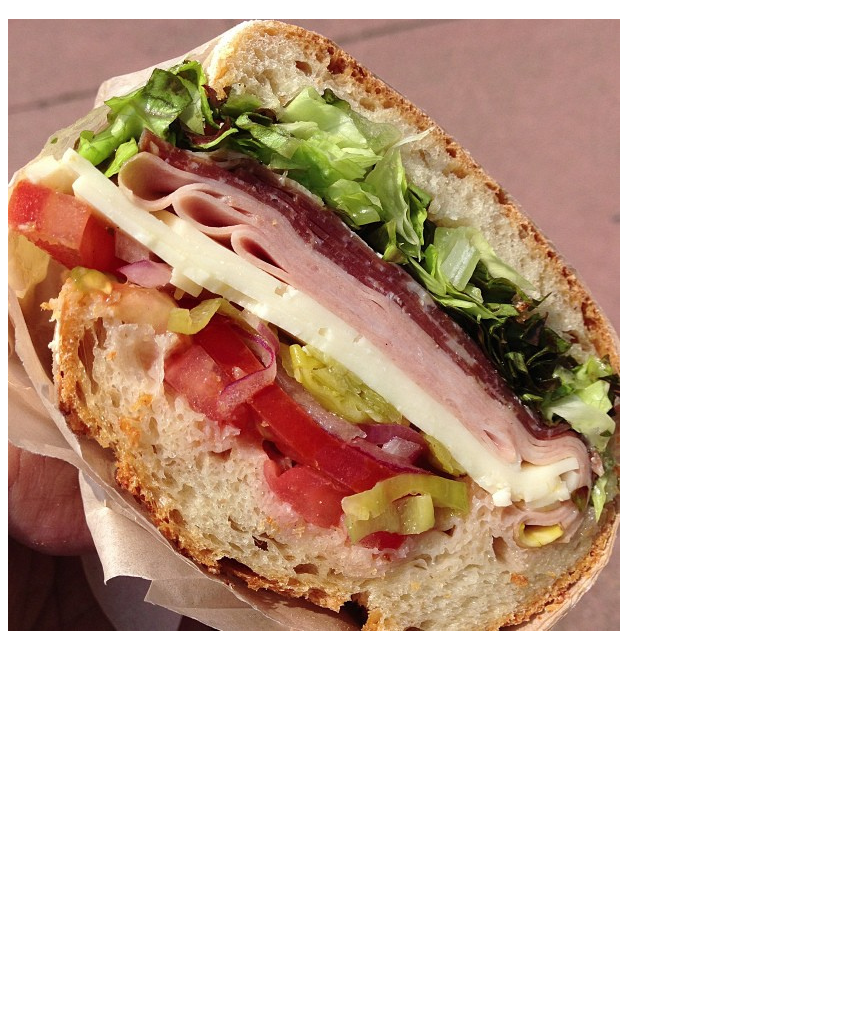
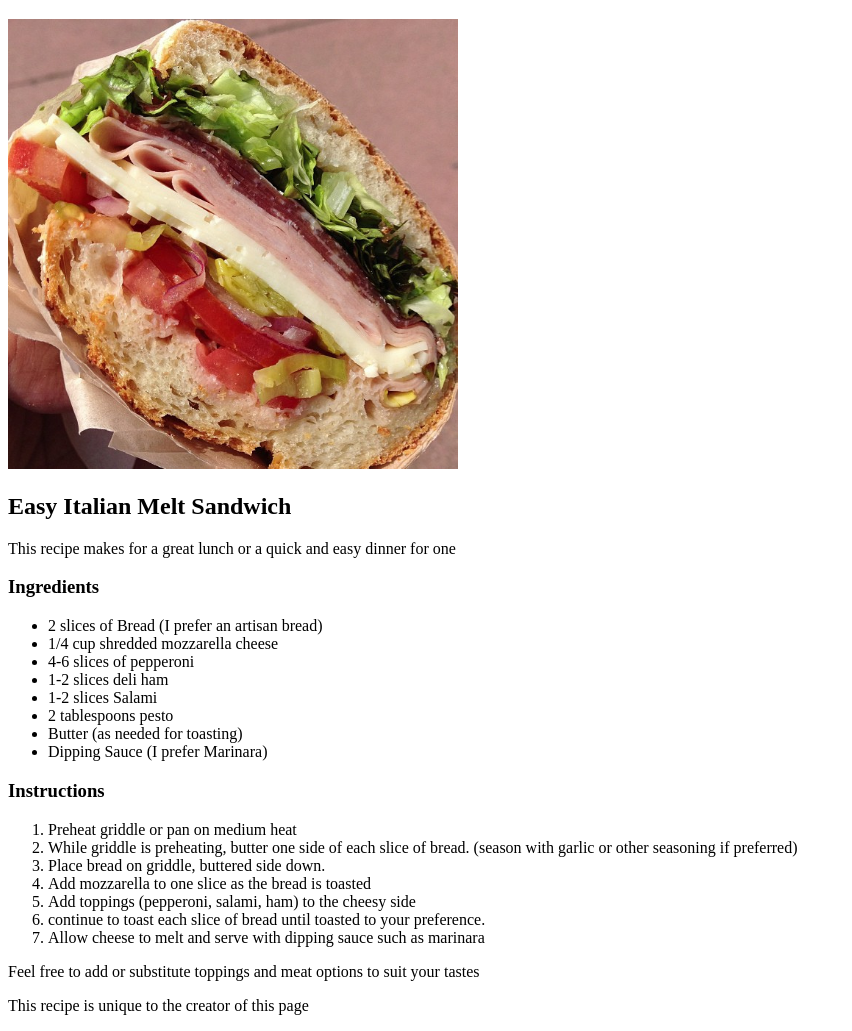
Before and after one commit to jhwk316/odin-recipes, a plain HTML site: page recipes/italian_melt.html in a window 1280 px wide. Shown: the part 61-1092 px from the top of the page, without its empty margins (0-852 px from the left). Before the commit the page ends 800 px from the top, so only its background shows below. Drawn offline with Linux system fonts and the light colour scheme.

Commit message:
italian melt finished

```diff
--- a/recipes/italian_melt.html
+++ b/recipes/italian_melt.html
@@ -8,7 +8,33 @@
 </head>
 <body>
     <h1>Italian Melt</h1>
-    <img src="../img/Italian_melt.jpg"
+    <img src="../img/Italian_melt.jpg" width="450px" alt="italian_melt">
+    <h2>Easy Italian Melt Sandwich</h2>
+    <p>This recipe makes for a great lunch or a quick and easy dinner for one</p>
+    <h3>Ingredients</h3>
+        <ul>
+            <li>2 slices of Bread (I prefer an artisan bread)</li>
+            <li>1/4 cup shredded mozzarella cheese</li>
+            <li>4-6 slices of pepperoni</li>
+            <li>1-2 slices deli ham</li>
+            <li>1-2 slices Salami</li>
+            <li>2 tablespoons pesto</li>
+            <li>Butter (as needed for toasting)</li>
+            <li>Dipping Sauce (I prefer Marinara)</li>
+        </ul>
 
+        <h3>Instructions</h3>
+        <ol>
+            <li>Preheat griddle or pan on medium heat</li>
+            <li>While griddle is preheating, butter one side of each slice of bread. (season with garlic or other seasoning if preferred)</li>
+            <li>Place bread on griddle, buttered side down.</li>
+            <li>Add mozzarella to one slice as the bread is toasted</li>
+            <li>Add toppings (pepperoni, salami, ham) to the cheesy side</li>
+            <li>continue to toast each slice of bread until toasted to your preference.</li>
+            <li>Allow cheese to melt and serve with dipping sauce such as marinara</li>
+        </ol>
+        <p>Feel free to add or substitute toppings and meat options to suit your tastes</p>
+
+        <p>This recipe is unique to the creator of this page</p>
 </body>
 </html>
```
